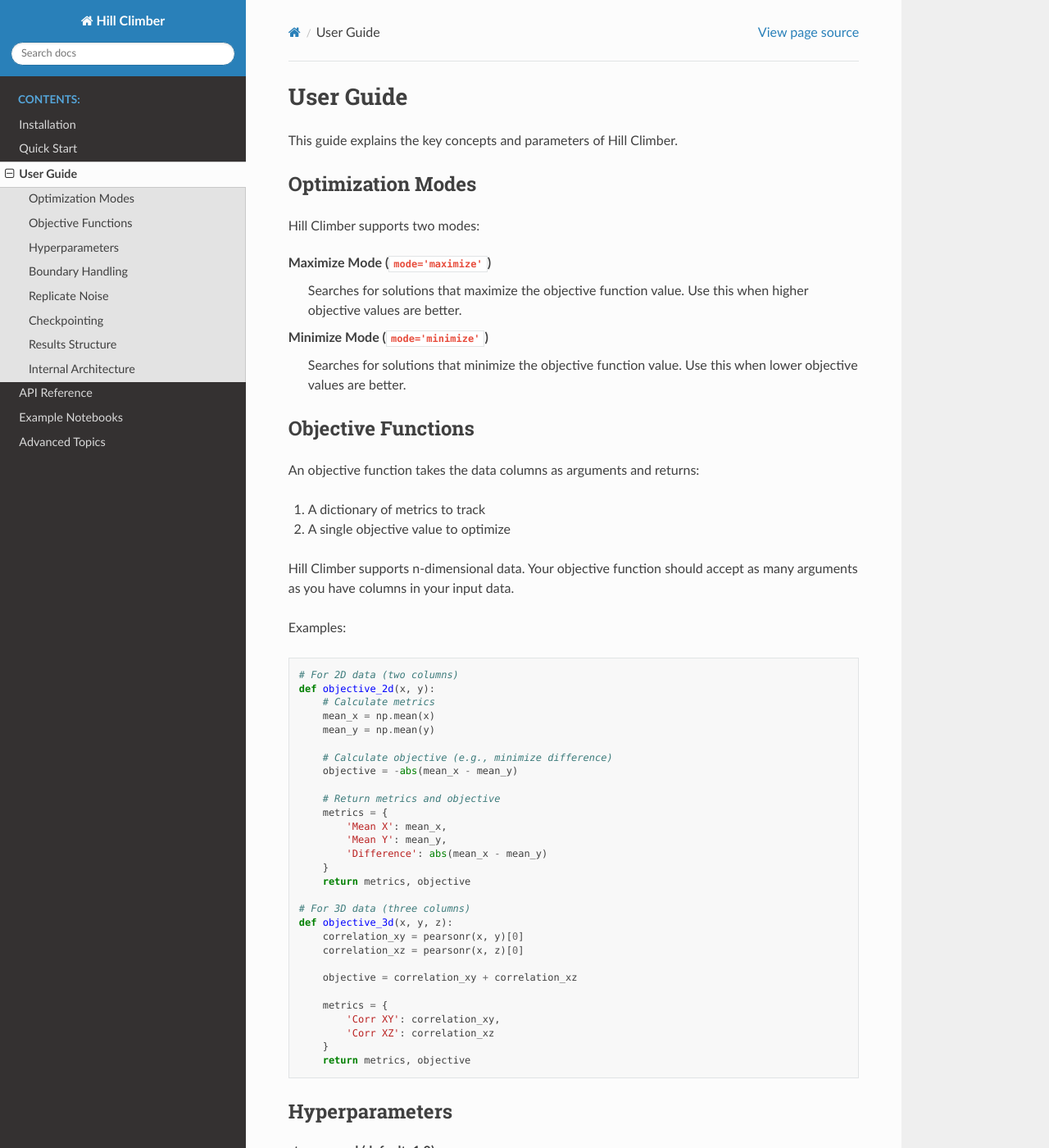
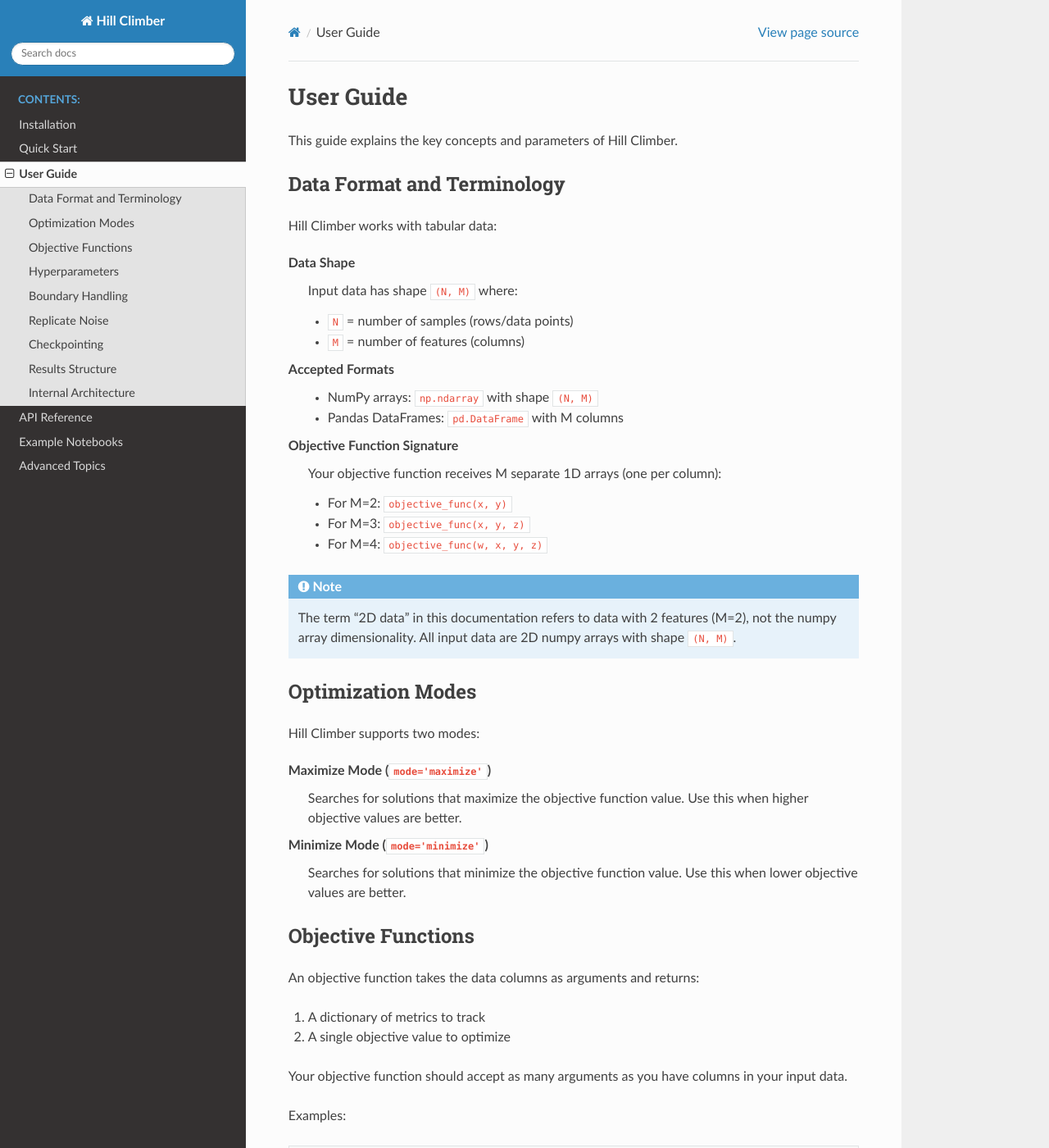
Before and after one commit to gperdrizet/hill_climber, a Sphinx documentation site: the page built from docs/source/user_guide.rst, in a window 1280 px wide and 1400 px high. Shown: the whole window at 82% size. Built offline with Sphinx 7.4.7 and the Read the Docs theme 3.1.0, drawn with Linux system fonts in a browser that asks for light colours; some of the changed text lies outside the part shown.

Commit message:
Clairfied N-dimensional in documentation

```diff
--- a/docs/source/advanced.rst
+++ b/docs/source/advanced.rst
@@ -7,13 +7,13 @@
 Complex Multi-Objective Optimization
 ~~~~~~~~~~~~~~~~~~~~~~~~~~~~~~~~~~~~~
 
-Hill Climber supports n-dimensional data. Your objective function should accept
+Hill Climber supports multi-column data. Your objective function should accept
 as many arguments as you have columns. Combine multiple objectives with different weights:
 
 .. code-block:: python
 
    def multi_objective(w, x, y, z):
-       """Optimize multiple properties simultaneously for 4D data."""
+       """Optimize multiple properties simultaneously for 4-column data."""
 
        # Calculate individual objectives
        mean_similarity = calculate_mean_penalty(w, x, y, z)
--- a/docs/source/quickstart.rst
+++ b/docs/source/quickstart.rst
@@ -3,13 +3,13 @@
 
 This guide will get you started with Hill Climber in just a few minutes.
 
-Hill Climber supports n-dimensional data - you can optimize datasets with any number
-of columns (x, y, z, etc.).
+Hill Climber works with multi-column datasets. Your objective function receives
+one argument for each column/feature in your data.
 
 Basic Example
 -------------
 
-Here's a simple example that creates a 2D dataset with high Pearson correlation:
+Here's a simple example that optimizes a 2-column dataset for high Pearson correlation:
 
 .. code-block:: python
 
--- a/docs/source/user_guide.rst
+++ b/docs/source/user_guide.rst
@@ -2,6 +2,33 @@
 ==========
 
 This guide explains the key concepts and parameters of Hill Climber.
+
+Data Format and Terminology
+----------------------------
+
+Hill Climber works with tabular data:
+
+**Data Shape**
+   Input data has shape ``(N, M)`` where:
+
+   - ``N`` = number of samples (rows/data points)
+   - ``M`` = number of features (columns)
+
+**Accepted Formats**
+   - NumPy arrays: ``np.ndarray`` with shape ``(N, M)``
+   - Pandas DataFrames: ``pd.DataFrame`` with M columns
+
+**Objective Function Signature**
+   Your objective function receives M separate 1D arrays (one per column):
+
+   - For M=2: ``objective_func(x, y)``
+   - For M=3: ``objective_func(x, y, z)``
+   - For M=4: ``objective_func(w, x, y, z)``
+
+.. note::
+   The term "2D data" in this documentation refers to data with 2 features (M=2),
+   not the numpy array dimensionality. All input data are 2D numpy arrays with
+   shape ``(N, M)``.
 
 Optimization Modes
 ------------------
@@ -24,15 +51,15 @@
 1. A dictionary of metrics to track
 2. A single objective value to optimize
 
-Hill Climber supports n-dimensional data. Your objective function should accept
-as many arguments as you have columns in your input data.
+Your objective function should accept as many arguments as you have columns
+in your input data.
 
 Examples:
 
 .. code-block:: python
 
-   # For 2D data (two columns)
-   def objective_2d(x, y):
+   # For 2-column data (M=2)
+   def objective_2col(x, y):
        # Calculate metrics
        mean_x = np.mean(x)
        mean_y = np.mean(y)
@@ -48,8 +75,8 @@
        }
        return metrics, objective
 
-   # For 3D data (three columns)
-   def objective_3d(x, y, z):
+   # For 3-column data (M=3)
+   def objective_3col(x, y, z):
        correlation_xy = pearsonr(x, y)[0]
        correlation_xz = pearsonr(x, z)[0]
 
```
Also changed, not shown: README.md (+2 -2 lines), docs/source/index.rst (+14 -1 lines), 2 other files.
